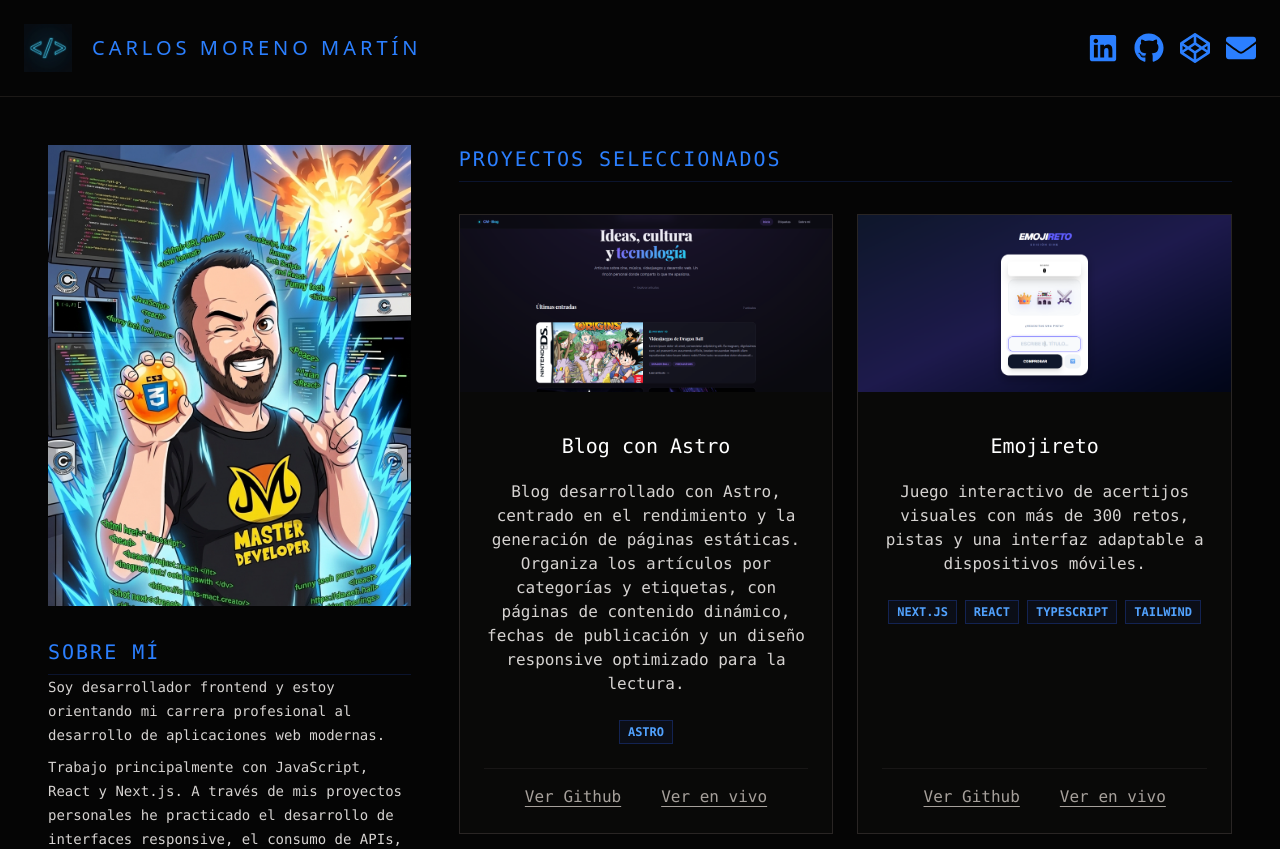
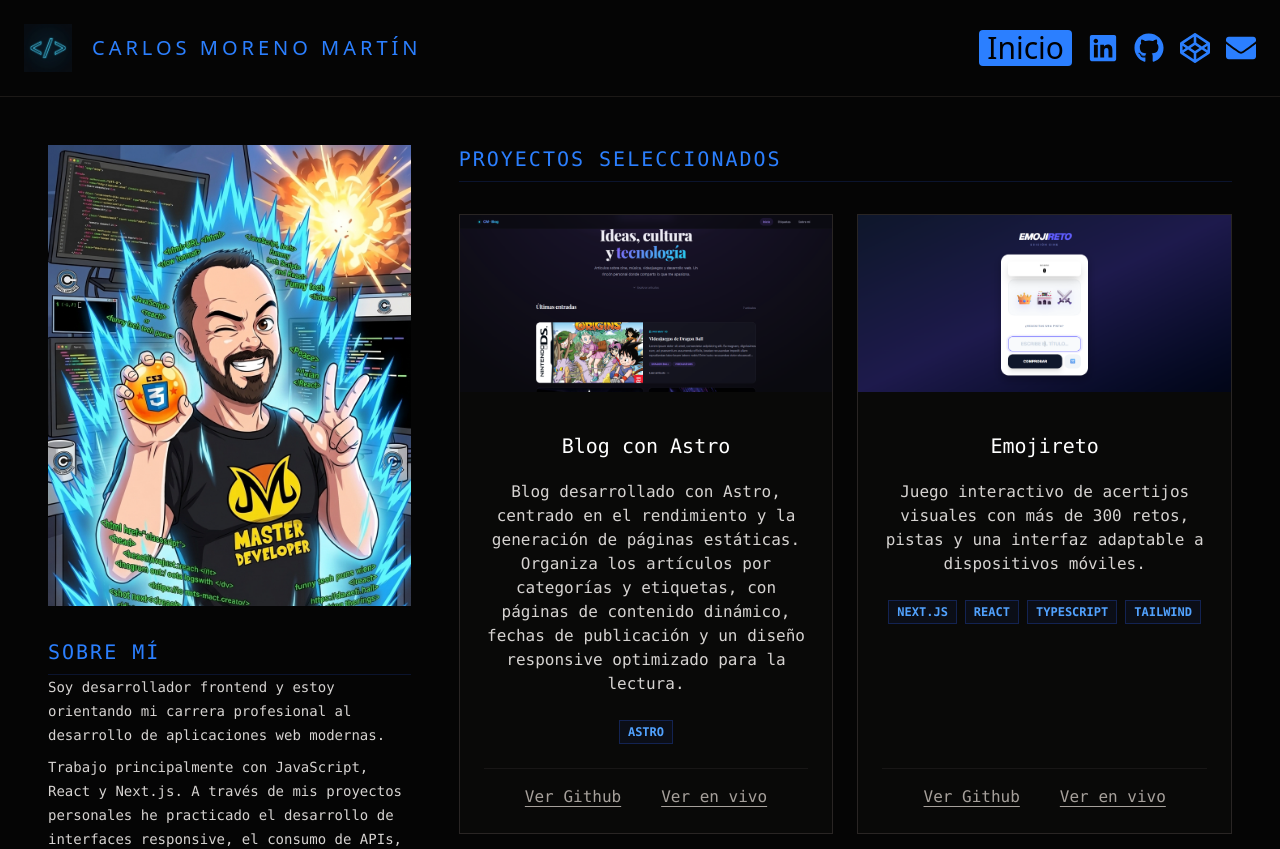
Before and after one commit to carlosmorenodev/carlosmorenoportfolio, a Next.js app: page / in a window 1280 px wide. Shown: the top 849 px of the page. Built offline with nearby package versions, Linux system fonts and the light colour scheme.

Commit message:
Añadido menú Inicio

```diff
--- a/src/components/Header.tsx
+++ b/src/components/Header.tsx
@@ -14,7 +14,8 @@ const Header = () => {
                     Carlos Moreno Martín
                 </h1>
             </div>
-            <div className="flex gap-4">
+            <div className="flex items-center gap-4">
+                <a href="/" className="text-black text-2xl sm:text-3xl hover:text-blue-400 transition-colors bg-blue-500 px-2 rounded hover:text-white">Inicio</a>
                 <a
                     href="https://www.linkedin.com/in/carlosmorenomartindev/"
                     target="_blank"
```
